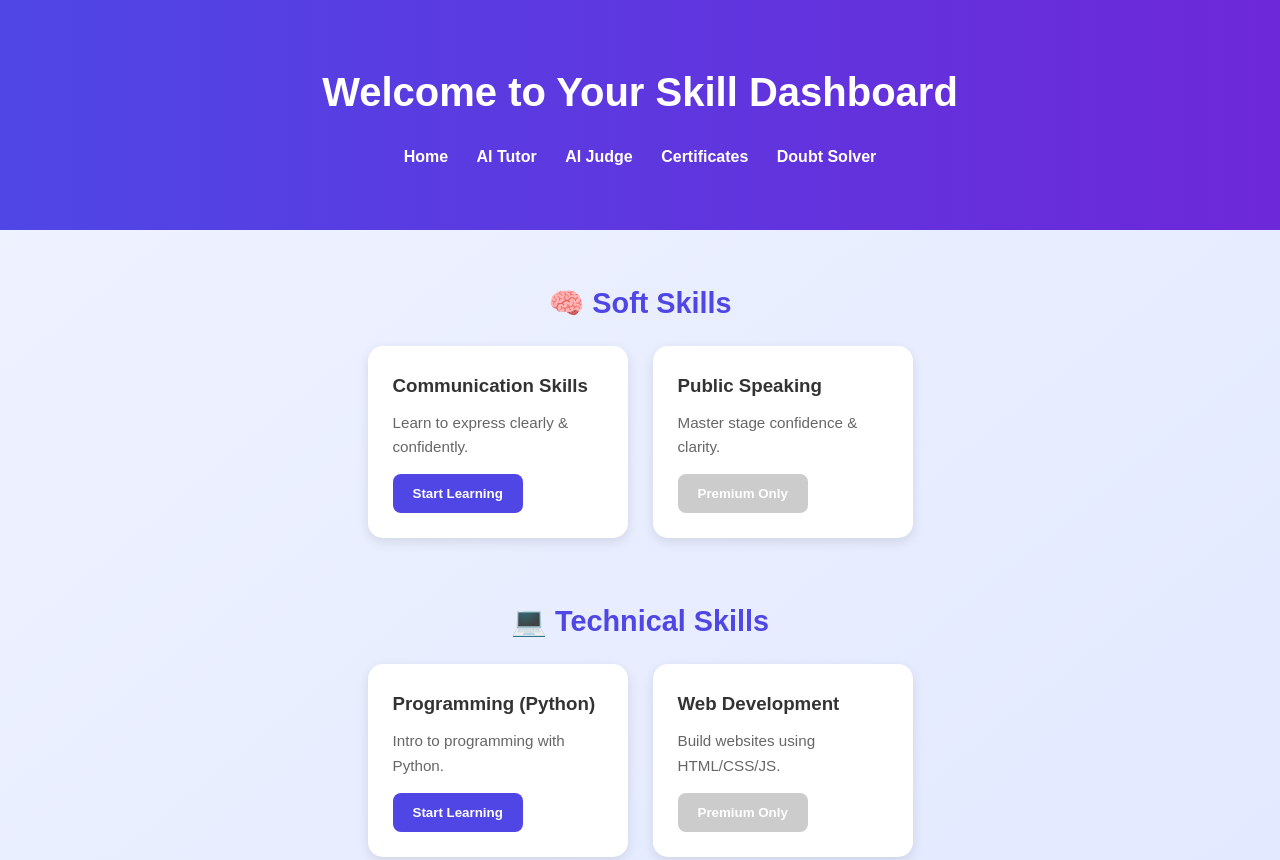
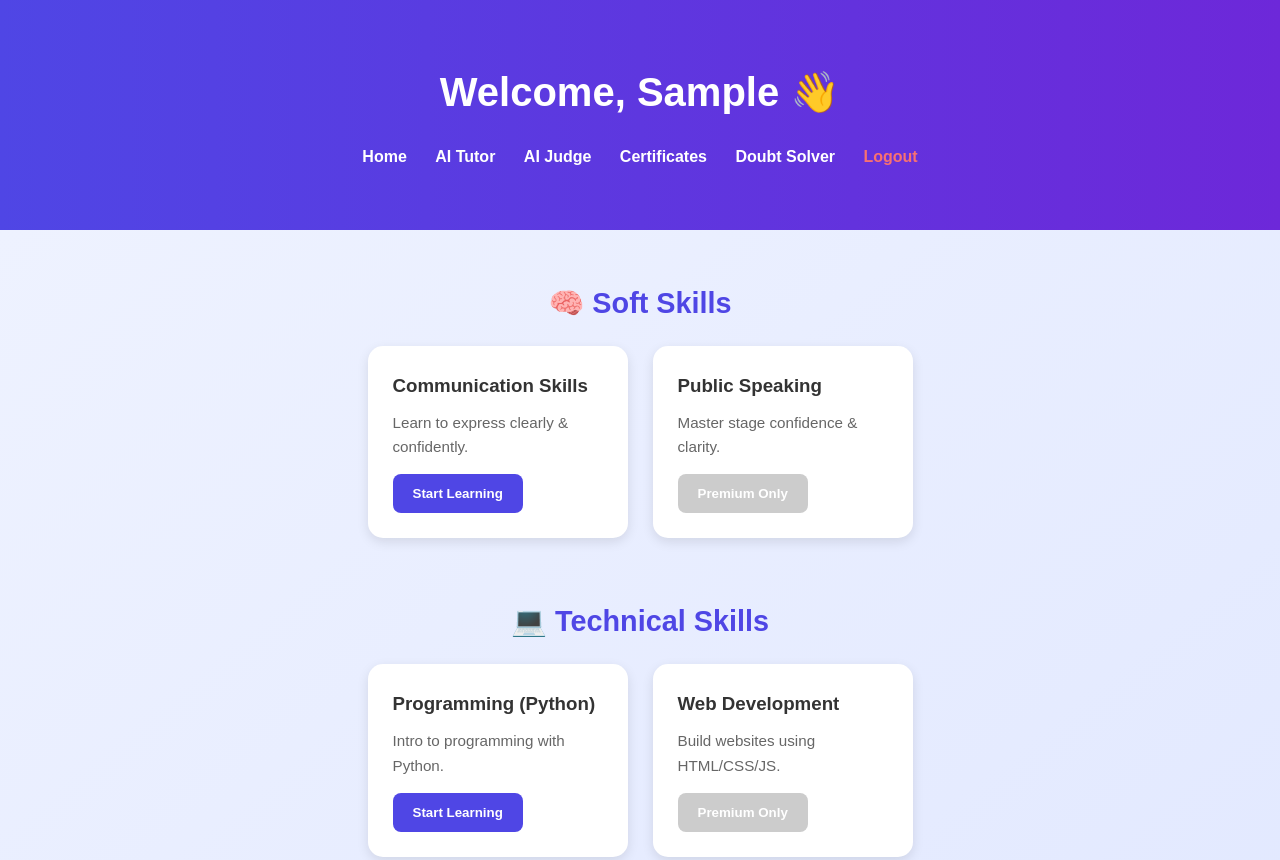
Before and after one commit to srushti-prajapati/skillexa, a plain HTML site: page dashboard.html in a window 1280 px wide. Shown: the top 860 px of the page. Drawn offline with Linux system fonts and the light colour scheme; sample sign-in values are in the browser's storage.

Commit message:
Updated dashboard with welcome name and logout session logic

```diff
--- /dev/null
+++ b/assets/js/dashboard.js
@@ -0,0 +1,17 @@
+document.addEventListener("DOMContentLoaded", () => {
+  const userData = JSON.parse(localStorage.getItem("skillexa-user"));
+  const userName = document.getElementById("userName");
+
+  if (!userData) {
+    alert("Please login first.");
+    window.location.href = "login.html";
+  } else {
+    userName.textContent = userData.name.split(" ")[0];
+  }
+});
+
+function logout() {
+  localStorage.removeItem("skillexa-user");
+  alert("Logged out successfully!");
+  window.location.href = "login.html";
+}
--- a/dashboard.html
+++ b/dashboard.html
@@ -2,19 +2,21 @@
 <html lang="en">
 <head>
   <meta charset="UTF-8" />
-  <meta name="viewport" content="width=device-width, initial-scale=1.0" />
+  <meta name="viewport" content="width=device-width, initial-scale=1.0"/>
   <title>Skill Dashboard – Skillexa</title>
   <link rel="stylesheet" href="assets/css/style.css" />
+  <script defer src="assets/js/dashboard.js"></script>
 </head>
 <body>
   <header class="hero">
-    <h1>Welcome to Your Skill Dashboard</h1>
+    <h1>Welcome, <span id="userName">User</span> 👋</h1>
     <nav>
       <a href="index.html">Home</a>
       <a href="tutor.html">AI Tutor</a>
       <a href="judge.html">AI Judge</a>
       <a href="certificate.html">Certificates</a>
       <a href="chatbot.html">Doubt Solver</a>
+      <a href="#" onclick="logout()" style="color: #f87171;">Logout</a>
     </nav>
   </header>
 
```
